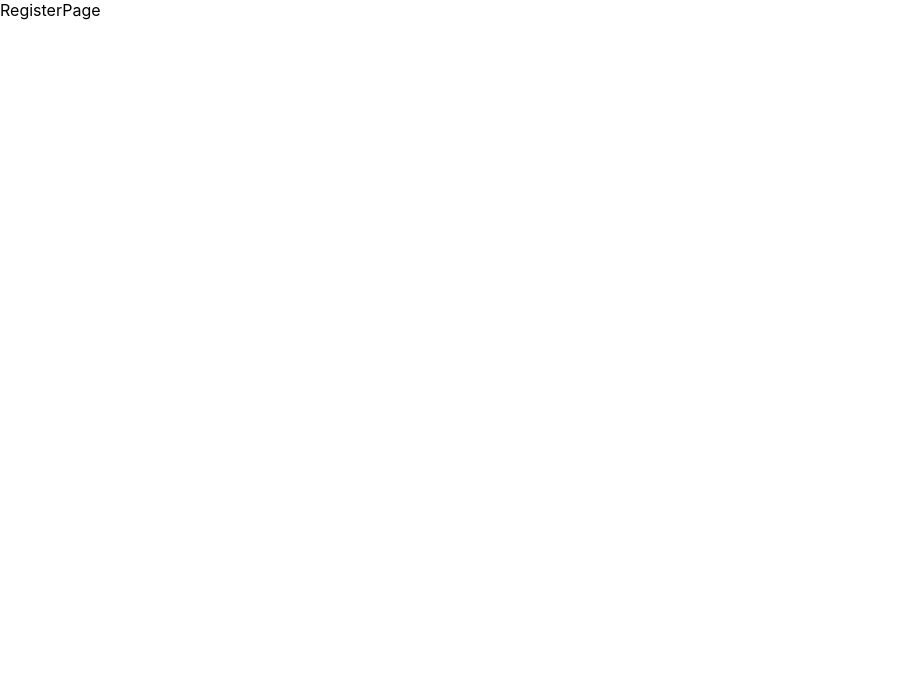
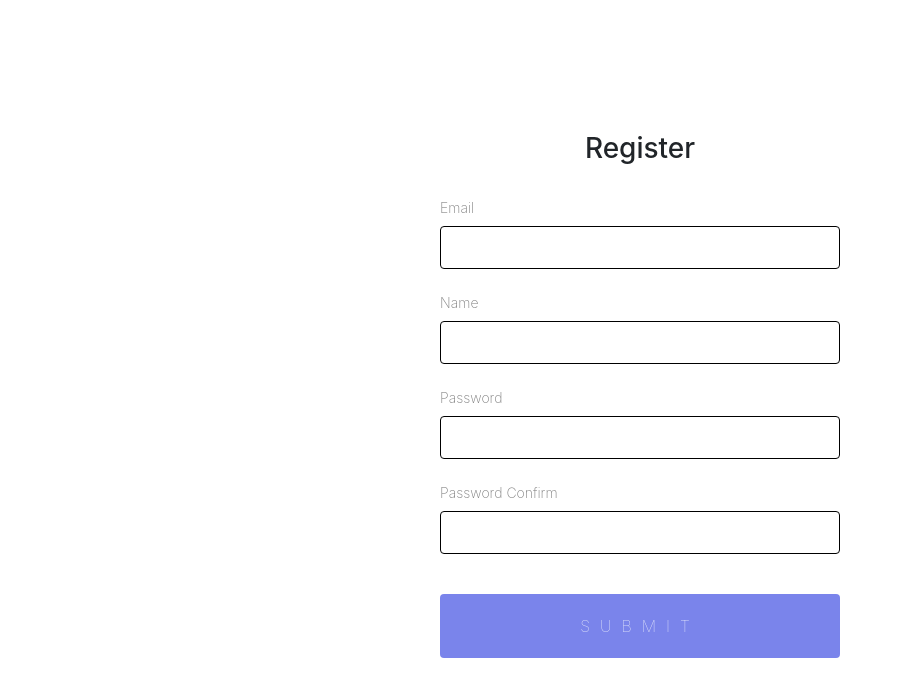
Before and after one commit to minhoo03/react-drive, a React (Create React App) app: page /register in a window 1280 px wide. Shown: the top 696 px of the page, without its empty margins (0-902 px from the left). Built offline with nearby package versions, Linux system fonts and the light colour scheme.

Commit message:
Setting && Register Page

```diff
--- /dev/null
+++ b/src/Redux/reducers/index.js
@@ -0,0 +1,8 @@
+import { combineReducers } from 'redux'
+// import user from './user_reducer'
+
+const rootReducer = combineReducers({
+    // user
+})
+
+export default rootReducer
--- a/src/components/RegisterPage/RegisterPage.js
+++ b/src/components/RegisterPage/RegisterPage.js
@@ -1,9 +1,62 @@
 import React from 'react'
+import { useRef } from 'react'
+import { useForm } from 'react-hook-form'
 
 export default function RegisterPage() {
+
+    const { register, watch, errors } = useForm({mode: 'onChange'})
+
+    const password = useRef()
+    password.current = watch('password')
+    console.log(watch('email','name','password'))
+
     return (
-        <div>
-            RegisterPage
+        <div className="auth_wrapper">
+            <div>
+                <h3>
+                    Register
+                </h3>
+            </div>
+
+            <form
+            // onSubmit={handleSubmit(onSubmit)}
+            >
+                <label>Email</label>
+                <input
+                    name="email"
+                    type="email"
+                    ref={register({ required: true, pattern: /^\S+@\S+$/i})}
+                />
+                {errors.email && <p>This field is required.</p>}
+
+                <label>Name</label>
+                <input
+                    name="name"
+                    type="text"
+                    ref={register({ required: true, maxLength: 10 })}
+                />
+                {errors.name && errors.name.type === 'required' && <p>This field is required.</p>}
+                {errors.name && errors.name.type === 'maxLength' && <p>Your inpuit exceed maximum length.</p>}
+
+                <label>Password</label>
+                <input
+                    name="password"
+                    type="password"
+                    ref={register({ required: true, minLength: 6 })}
+                />
+                {errors.password && errors.password.type === 'required' && <p>This field is required.</p>}
+                {errors.password && errors.password.type === 'minLength' && <p>Your input exceed minimum length.</p>}
+
+                <label>Password Confirm</label>
+                <input
+                    name="password_confirm"
+                    type="password"
+                    ref={register({ required: true, validate: value => value === password.current })}
+                />
+                {errors.password_confirm && <p>The password is not correct.</p>}
+
+                <input type="submit" />
+            </form>
         </div>
     )
 }
--- a/src/index.css
+++ b/src/index.css
@@ -1,13 +1,138 @@
 body {
-  margin: 0;
-  font-family: -apple-system, BlinkMacSystemFont, 'Segoe UI', 'Roboto', 'Oxygen',
-    'Ubuntu', 'Cantarell', 'Fira Sans', 'Droid Sans', 'Helvetica Neue',
-    sans-serif;
-  -webkit-font-smoothing: antialiased;
-  -moz-osx-font-smoothing: grayscale;
+    background: #0e101c;
+    font-family: -apple-system, BlinkMacSystemFont, 'Segoe UI', 'Roboto', 'Oxygen', 'Ubuntu', 'Cantarell', 'Fira Sans', 'Droid Sans',
+        'Helvetica Neue', sans-serif;
 }
 
-code {
-  font-family: source-code-pro, Menlo, Monaco, Consolas, 'Courier New',
-    monospace;
+.auth_wrapper {
+    display: flex;
+    flex-direction: column;
+    min-height: 100vh;
+    justify-content: center;
 }
+
+.auth_wrapper > div > h3 {
+    text-align: center;
+}
+
+.auth_wrapper form {
+    width: 400px;
+    margin: 0 auto;
+}
+
+.auth_wrapper h1 {
+    font-weight: 100;
+    color: white;
+    text-align: center;
+    padding-bottom: 10px;
+    border-bottom: 1px solid rgb(79, 98, 148);
+}
+
+.auth_wrapper .form {
+    background: #0e101c;
+    max-width: 400px;
+    margin: 0 auto;
+}
+
+.auth_wrapper p {
+    color: #bf1650;
+}
+
+.auth_wrapper p::before {
+    display: inline;
+    content: '⚠ ';
+}
+
+.auth_wrapper input {
+    display: block;
+    box-sizing: border-box;
+    width: 100%;
+    border-radius: 4px;
+    border: 1px solid black;
+    padding: 10px 15px;
+    margin-bottom: 10px;
+    font-size: 14px;
+}
+
+.auth_wrapper label {
+    line-height: 2;
+    text-align: left;
+    display: block;
+    margin-bottom: 4px;
+    margin-top: 20px;
+    color: gray;
+    font-size: 14px;
+    font-weight: 200;
+}
+
+.auth_wrapper button[type='submit'],
+.auth_wrapper input[type='submit'] {
+    background: #7a84eb;
+    color: white;
+    text-transform: uppercase;
+    border: none;
+    margin-top: 40px;
+    padding: 20px;
+    font-size: 16px;
+    font-weight: 100;
+    letter-spacing: 10px;
+}
+
+.auth_wrapper button[type='submit']:hover,
+.auth_wrapper input[type='submit']:hover {
+    background: #6a75e9;
+}
+
+.auth_wrapper button[type='submit']:active,
+.auth_wrapper input[type='button']:active,
+.auth_wrapper input[type='submit']:active {
+    transition: 0.3s all;
+    transform: translateY(3px);
+    border: 1px solid transparent;
+    opacity: 0.8;
+}
+
+.auth_wrapper input:disabled {
+    opacity: 0.4;
+}
+
+.auth_wrapper input[type='button']:hover {
+    transition: 0.3s all;
+}
+
+.auth_wrapper button[type='submit'],
+.auth_wrapper input[type='button'],
+.auth_wrapper input[type='submit'] {
+    -webkit-appearance: none;
+}
+
+.App {
+    max-width: 600px;
+    margin: 0 auto;
+}
+
+.auth_wrapper button[type='button'] {
+    display: block;
+    appearance: none;
+    background: #333;
+    color: white;
+    border: none;
+    text-transform: uppercase;
+    padding: 10px 20px;
+    border-radius: 4px;
+}
+
+hr {
+    margin-top: 30px;
+}
+
+button {
+    display: block;
+    appearance: none;
+    margin-top: 40px;
+    border: 1px solid #333;
+    margin-bottom: 20px;
+    text-transform: uppercase;
+    padding: 10px 20px;
+    border-radius: 4px;
+}
--- a/src/index.js
+++ b/src/index.js
@@ -4,10 +4,26 @@ import './index.css';
 import App from './App';
 import reportWebVitals from './reportWebVitals';
 
+import { Provider } from 'react-redux'
+import { createStore, applyMiddleware } from 'redux';
+import promiseMiddleware from 'redux-promise'
+import ReduxThunk from 'redux-thunk'
+import Reducer from './Redux/reducers'
+
+import 'bootstrap/dist/css/bootstrap.min.css'
+
+const createStoreWithMiddleware = applyMiddleware(promiseMiddleware, ReduxThunk)(createStore)
+
 ReactDOM.render(
-  <React.StrictMode>
-    <App />
-  </React.StrictMode>,
+    <React.StrictMode>
+        <Provider store={createStoreWithMiddleware(Reducer,
+          window.__REDUX_DEVTOOLS_EXTENSION__&&
+          window.__REDUX_DEVTOOLS_EXTENSION__()
+        )}>
+          <App />
+      </Provider>
+    </React.StrictMode>,
+
   document.getElementById('root')
 );
 
```
Also changed, not shown: package.json (+9 -0 lines), src/firebase.js (added, +17 -0 lines), 1 other file (tests, documents, lock files or other folders).
